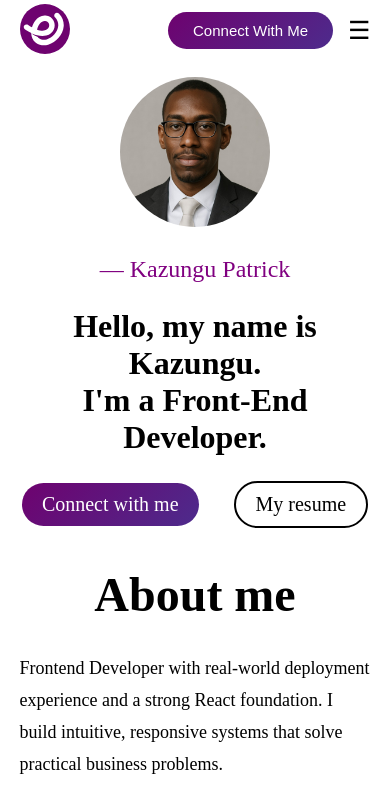
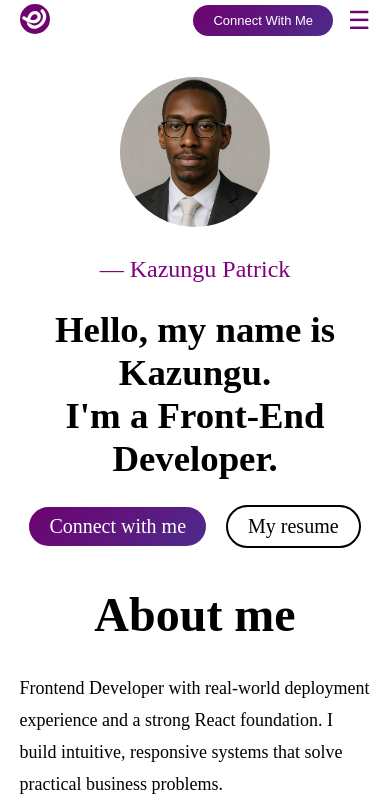
Before and after one commit to kazungu-p/Porfolio, a React (Vite) app: page / in a window 390 px wide. Shown: the top 807 px of the page. Built offline with nearby package versions, Linux system fonts and the light colour scheme.

Commit message:
enhanced responsiveness for navbar and hero section

```diff
--- a/src/assets/styles/landing.css
+++ b/src/assets/styles/landing.css
@@ -47,11 +47,20 @@
 }
 
 @media screen and (max-width: 760px){
+    .landing{
+        margin: 10vw 0;
+    }
     .landing h1{
         width: 90%;
-        font-size: 2em;
+        font-size: 2.3em;
     }
     .profile-img{
         width: 150px;
     }
+    .cta{
+        gap: 20px;
+    }
+    .hero-connect, .hero-resume{
+        padding: 8px 20px;
+    }
 }
--- a/src/assets/styles/navbar.css
+++ b/src/assets/styles/navbar.css
@@ -50,8 +50,17 @@
 }
 
 @media screen and (max-width: 760px) {
+  .logo{
+    width: 30px;
+    height: 30px;
+  }
+  .navbar button{
+    font-size: 13px;
+    padding: 8px 20px;
+  }
   .hamburger {
     display: block;
+    color: #6E026F;
   }
 
   .nav-links {
@@ -59,7 +68,7 @@
     overflow: hidden;
     width: 100%;
     position: absolute;
-    top: 90px;
+    top: 5%;
     left: 0;
     background-color: white;
     transition: max-height 0.5s ease-in-out, padding 0.5s ease-in-out;
```
Also changed, not shown: public/images/github.png (deleted).
